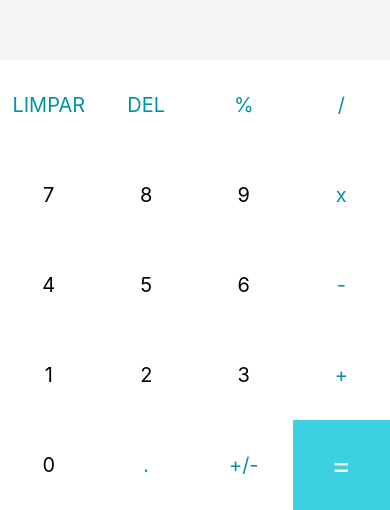
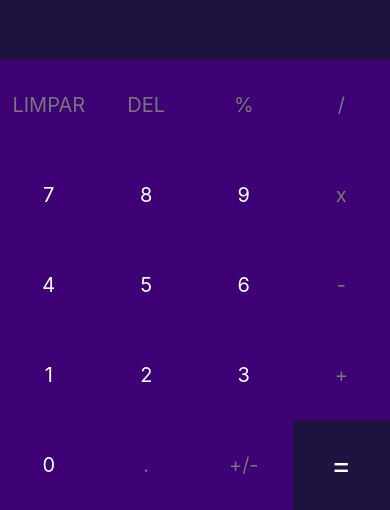
Before and after one commit to rodrigomonice/SenaceadUC13, a React Native app: screen / in a window 390 px wide. Shown: the part 334-844 px from the top of the page. Built offline with nearby package versions, Linux system fonts and the light colour scheme.

Commit message:
Ajustadas as cores no teclado conforme foi solicitado

```diff
--- a/App.js
+++ b/App.js
@@ -77,12 +77,12 @@
 
         {buttons.map((button) =>
           button === '=' ? // Mapeamento do botão =
-        <TouchableOpacity onPress={() => handleInput(button)} key={button} style={[styles.button, {backgroundColor: '#3dd0e3'}]}>
+        <TouchableOpacity onPress={() => handleInput(button)} key={button} style={[styles.button, {backgroundColor: '#1e1240'}]}>
           <Text style={[styles.textButton, {color: "white", fontSize: 30}]}>{button}</Text>
         </TouchableOpacity>
           : // Mapeamento dos outros botões
           <TouchableOpacity onPress={() => handleInput(button)} key={button} style={styles.button}>
-            <Text style={[styles.textButton, {color: typeof(button) === 'number' ? 'black': '#0093a6'}]}>{button}</Text>
+            <Text style={[styles.textButton, {color: typeof(button) === 'number' ? 'white': '#79737e'}]}>{button}</Text>
           </TouchableOpacity>
         )}
       </View>
@@ -98,17 +98,17 @@
   results: {
     flex: 2,
     justifyContent: "center",
-    backgroundColor: "#f5f5f5"
+    backgroundColor: "#1e1240"
   },
   resultText: {
-    color: "#282F38",
+    color: "white",
     fontSize: 32,
     fontWeight: "bold",
     padding: 12,
     textAlign: "right"
   },
   historyText:{
-    color: "#7c7c7c",
+    color: "gray",
     fontSize: 20,
     marginRight: 10,
     alignSelf: 'flex-end',
@@ -118,7 +118,7 @@
     flexWrap: 'wrap',
   },
   button: {
-    backgroundColor: 'white',
+    backgroundColor: '#3d0075',
     alignItems: 'center',
     justifyContent: 'center',
     minWidth: 90,
@@ -126,7 +126,7 @@
     flex: 2,
   },
   textButton: {
-    color: "#7c7c7c",
+    color: "#ffffff",
     fontSize: 20,
   }
 });
```
